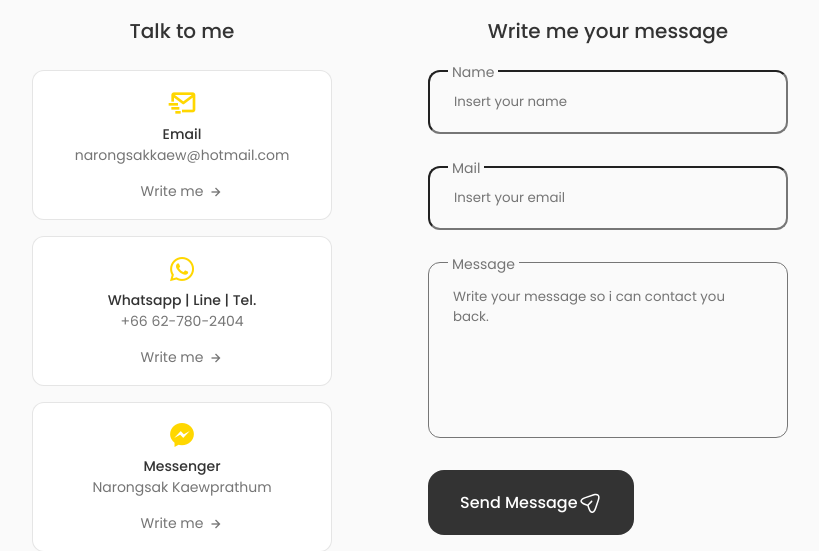
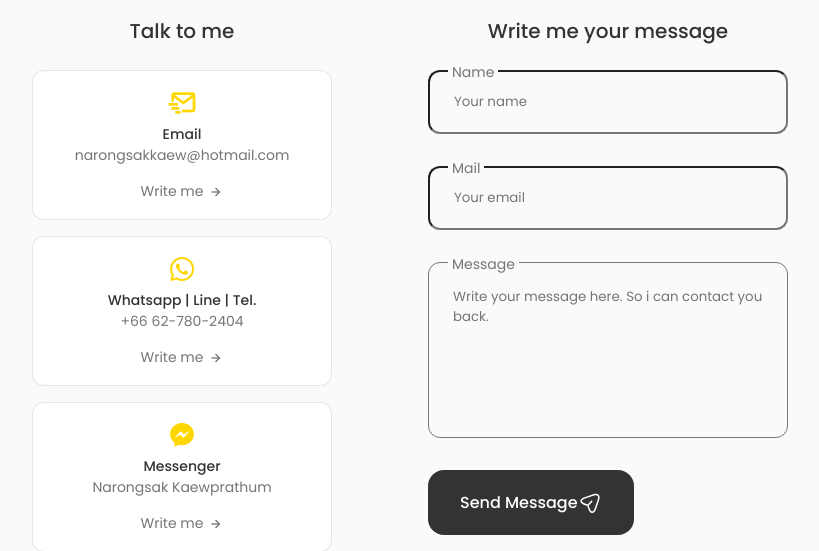
Before and after one commit to Narongsakkaewp/react-portfoilo, a React (Create React App) app: page / in a window 1280 px wide. Shown: the part 2630-3181 px from the top of the page, without its empty margins (230-1049 px from the left). Built offline with nearby package versions, Linux system fonts and the light colour scheme.

Commit message:
Update Contact.jsx

```diff
--- a/src/components/contact/Contact.jsx
+++ b/src/components/contact/Contact.jsx
@@ -57,7 +57,7 @@ const Contact = () => {
                         <h3 className="contact__card-title">Messenger</h3>
                         <span className="contact__card-data">Narongsak Kaewprathum</span>
 
-                        <a href="https://web.facebook.com/narongsak.kaewprathum/"
+                        <a href="https://www.messenger.com/"
                          className="contact__button">Write me {""}
                         <i className="bx bx-right-arrow-alt contact__button-icon"></i></a>
                     </div>
@@ -75,7 +75,7 @@ const Contact = () => {
                         type="text"
                         name="name"
                         className="contact__form-input"
-                        placeholder="Insert your name" style={{ fontFamily: 'poppins, "Noto Sans Thai", sans-serif' }}
+                        placeholder="Your name" style={{ fontFamily: 'poppins, "Noto Sans Thai", sans-serif' }}
                         />
                     </div>
 
@@ -85,7 +85,7 @@ const Contact = () => {
                         type="email"
                         name="email"
                         className="contact__form-input"
-                        placeholder="Insert your email" style={{ fontFamily: 'poppins, "Noto Sans Thai", sans-serif' }}
+                        placeholder="Your email" style={{ fontFamily: 'poppins, "Noto Sans Thai", sans-serif' }}
                         />
                     </div>
 
@@ -96,7 +96,7 @@ const Contact = () => {
                         cols="30"
                         rows="10"
                         className="contact__form-input"
-                        placeholder="Write your message so i can contact you back."
+                        placeholder="Write your message here. So i can contact you back."
                         style={{ fontFamily: 'poppins, "Noto Sans Thai", sans-serif' }}></textarea>
                     </div>
 
```
